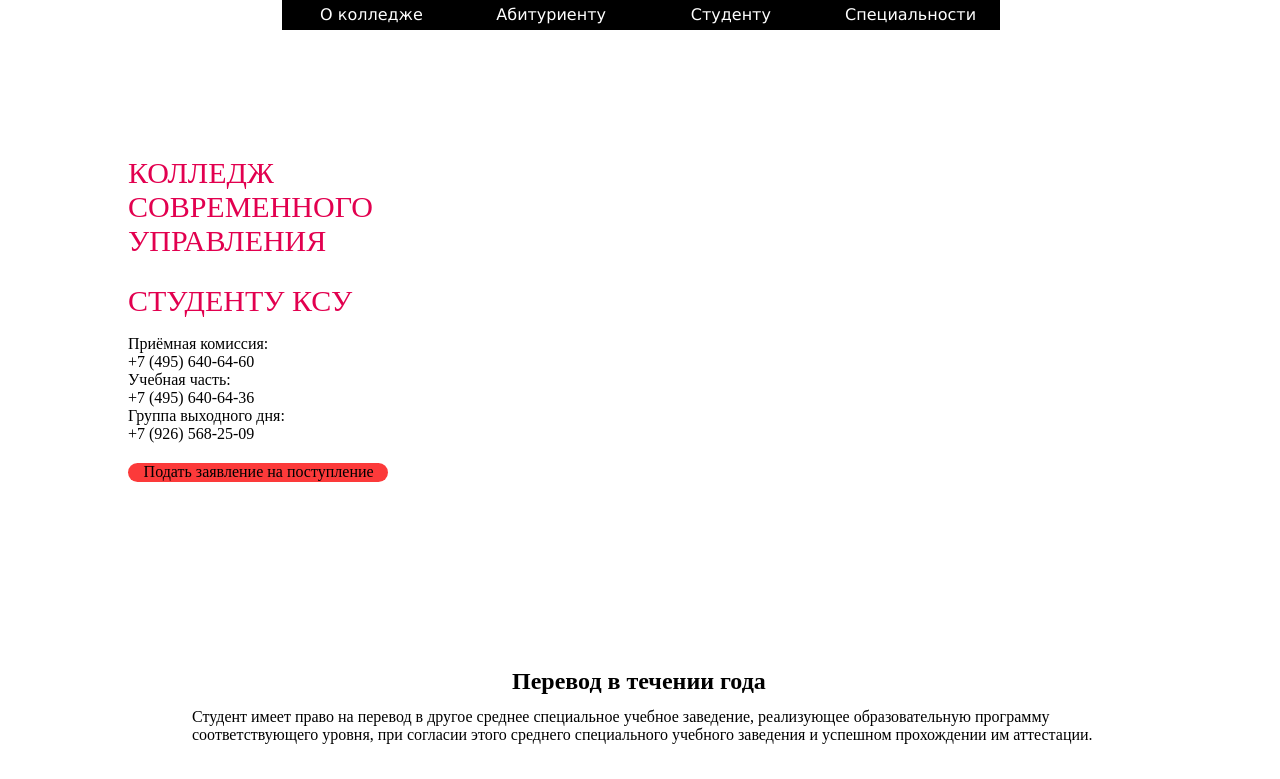
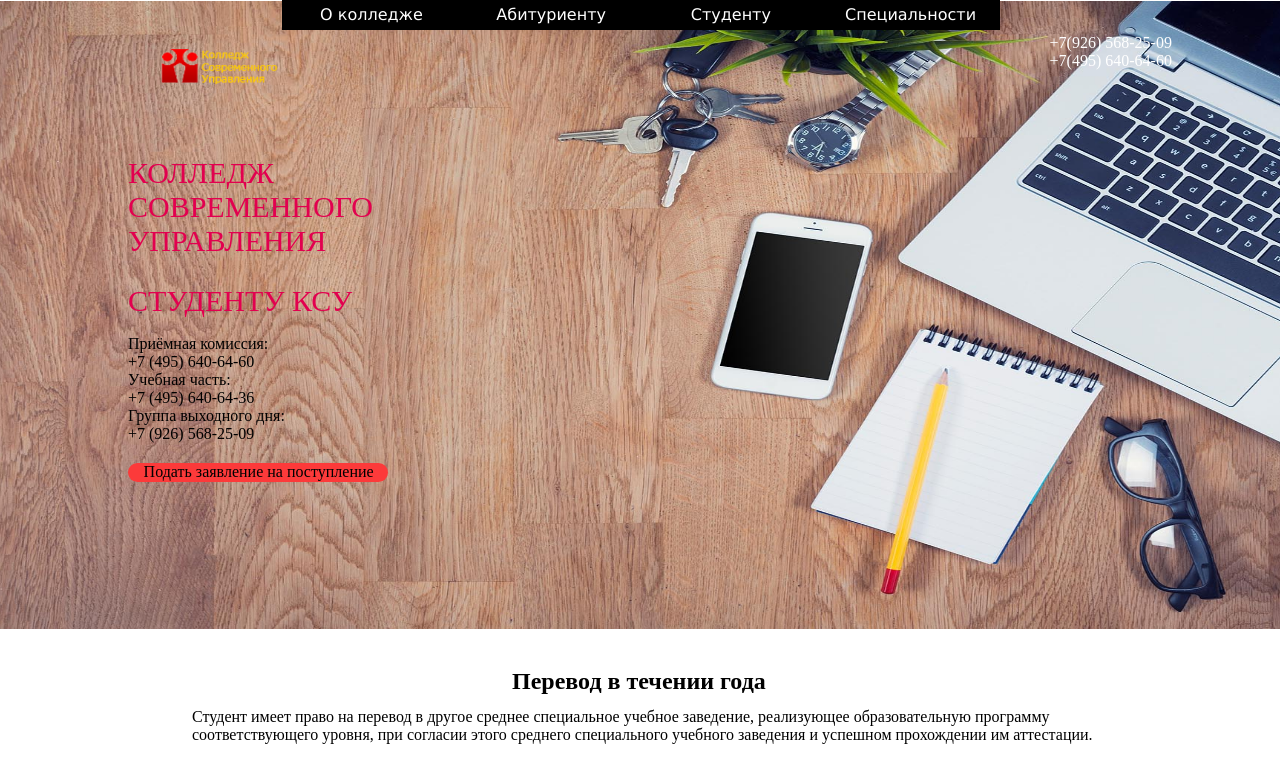
Before and after one commit to Aurin47/Aurin47.github.io, a plain HTML site: page stydenty.html in a window 1280 px wide. Shown: the top 779 px of the page. Drawn offline with Linux system fonts and the light colour scheme.

Commit message:
Update style4.css

```diff
--- a/style4.css
+++ b/style4.css
@@ -9,7 +9,7 @@
 	height: 50px;
 	float: left;
 	display: inline;
-	background: url(../images/logotip1.png) no-repeat;
+	background: url(logotip1.png) no-repeat;
 	background-size: 135px 50px;
 }
 
@@ -19,7 +19,7 @@
 	height: 628px;
 	float: left;
 	display: inline;
-	background: url(../images/new2.jpg) no-repeat;
+	background: url(new2.jpg) no-repeat;
 	background-size: 1484px 628px;
 }
 
@@ -145,7 +145,7 @@ nav ul li:hover ul {
 	height: 40px;
 	float: left;
 	display: inline;
-	background: url(../images/strela.png) no-repeat;
+	background: url(strela.png) no-repeat;
 	background-size: 50px 40px;
 	position: fixed;
 }
```
